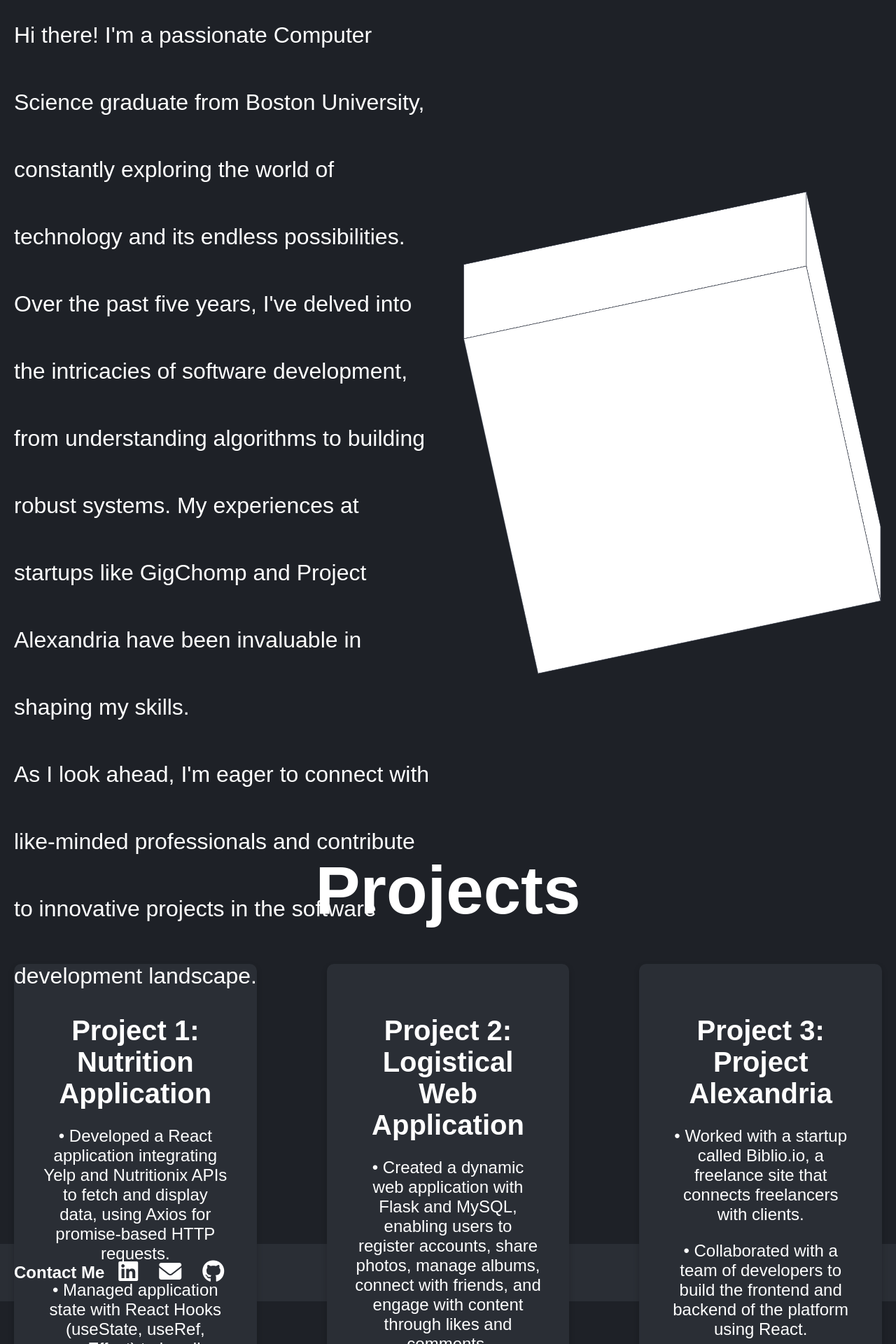
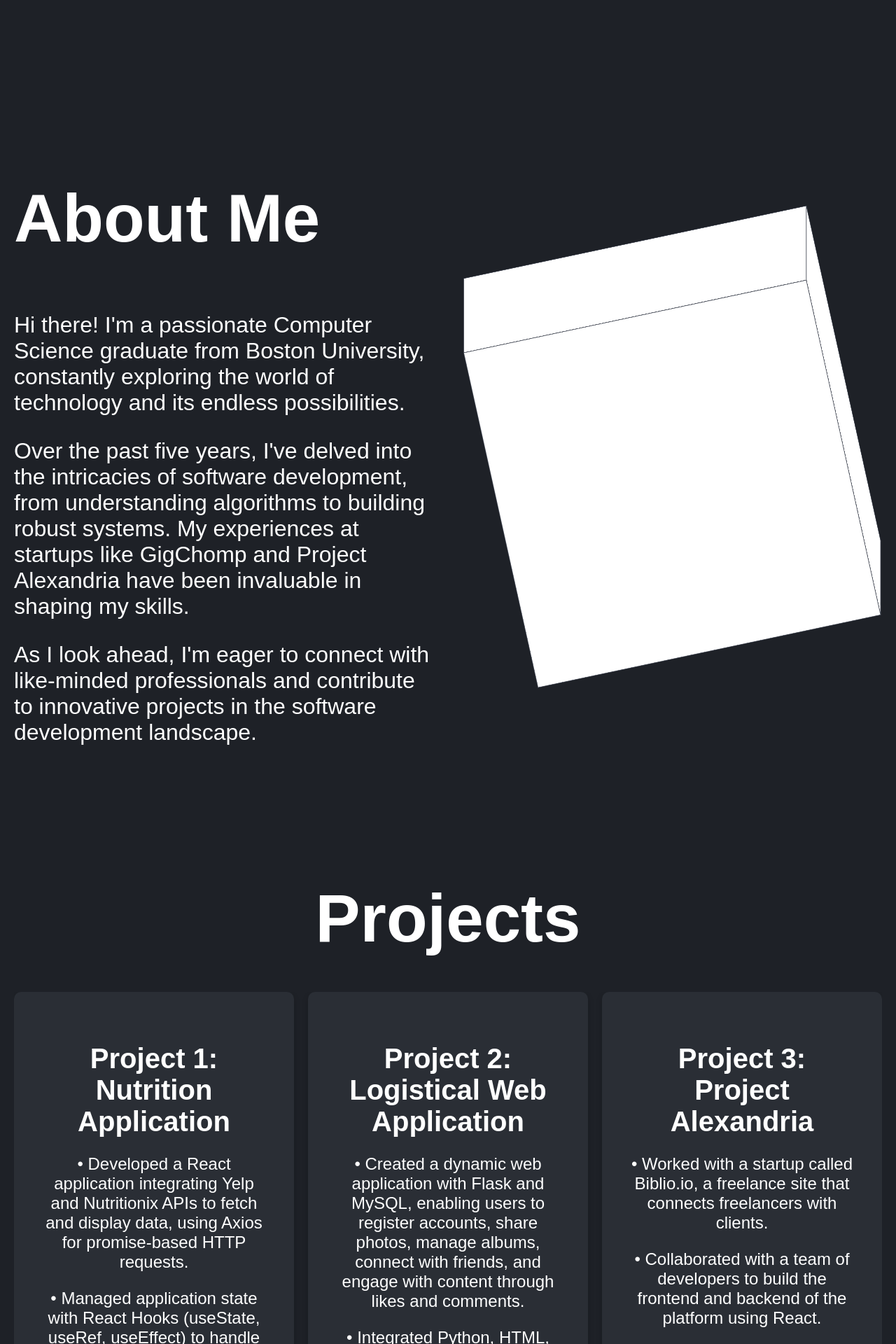
Before and after one commit to bdauria1/Portfolio-Website, a React (Create React App) app in the folder my-react-app/: page / in a window 1280 px wide. Shown: the part 740-2660 px from the top of the page at 70% size. Built offline with nearby package versions, Linux system fonts and the light colour scheme.

Commit message:
Update 10
fixed more issues with screen size

```diff
--- a/my-react-app/src/App.css
+++ b/my-react-app/src/App.css
@@ -1,3 +1,4 @@
+/* General styles */
 html {
   scroll-behavior: smooth;
 }
@@ -37,6 +38,7 @@ body {
   font-size: 2rem;
 }
 
+/* Sections */
 .section {
   color: white;
   padding: 20px;
@@ -67,7 +69,7 @@ body {
   justify-content: center;
   align-items: center;
   text-align: center;
-  height: 95vh;
+  min-height: 95vh; /* Changed to min-height for better responsiveness */
 }
 
 .project-section {
@@ -76,7 +78,7 @@ body {
   align-items: center;
   text-align: center;
   padding: 40px 20px;
-  height: 75vh;
+  min-height: 75vh; /* Changed to min-height for better responsiveness */
 }
 
 .project-section h1 {
@@ -85,9 +87,11 @@ body {
 
 .project-list {
   display: flex;
-  flex-direction: row;
-  gap: 100px;
-  max-width: 3000px;
+  flex-wrap: nowrap; /* Ensure items stay in a single row */
+  justify-content: center;
+  gap: 20px;
+  overflow-x: auto; /* Enable horizontal scrolling on small screens */
+  padding-bottom: 20px; /* Add padding to handle horizontal scrolling */
 }
 
 .project-card {
@@ -95,8 +99,8 @@ body {
   border-radius: 10px;
   box-shadow: 0 4px 8px rgba(0, 0, 0, 0.2);
   padding: 40px;
-  width: 100%;
-  height: 85%;
+  width: 80%; /* Adjusted width for better responsiveness */
+  max-width: 400px; /* Limit maximum width for smaller screens */
   transition: transform 0.3s ease-in-out, box-shadow 0.3s ease-in-out;
 }
 
@@ -125,52 +129,13 @@ body {
   text-decoration: underline;
 }
 
-@keyframes fadeIn {
-  0% {
-    opacity: 0;
-    transform: translateY(-20px);
-  }
-  100% {
-    opacity: 1;
-    transform: translateY(0);
-  }
-}
-
-.about-section {
-  opacity: 0;
-  transform: translateY(20px);
-  transition: opacity 0.6s ease-out, transform 0.6s ease-out;
-}
-
-.about-section.visible {
-  opacity: 1;
-  transform: translateY(0);
-}
-
-.about-section h1 {
-  animation: fadeIn 1s ease-in-out;
-  margin-bottom: 20px;
-  text-align: center;
-}
-
-.about-section p,
-.about-section h2,
-.about-section ul {
-  animation: fadeIn 1s ease-in-out;
-  animation-delay: 1s;
-  animation-fill-mode: backwards;
-  max-width: 1000px;
-  margin: 0 auto;
-  line-height: 3;
-}
-
+/* About section */
 .about-section {
   display: flex;
-  flex-direction: row;
   justify-content: center;
   align-items: center;
   text-align: left;
-  height: 110vh;
+  min-height: 110vh; /* Changed to min-height for better responsiveness */
   color: white;
   padding: 40px 20px;
 }
@@ -188,6 +153,7 @@ body {
   padding-left: 20px;
 }
 
+/* Cube animation */
 .cube {
   width: 500px;
   height: 500px;
@@ -236,6 +202,7 @@ body {
   }
 }
 
+/* Contact section */
 .contact-section {
   background-color: #2a2e35;
   color: #ffffff;
@@ -243,10 +210,10 @@ body {
   padding: 7px 20px;
   display: flex;
   flex-direction: row;
-  align-items: left;
+  align-items: center;
 }
 
-.contact-section h2{
+.contact-section h2 {
   margin-right: 20px;
 }
 
@@ -271,3 +238,28 @@ body {
 .contact-links i {
   margin-right: 10px;
 }
+
+/* Media Queries */
+@media (min-width: 1200px) {
+  .project-card {
+    width: 30%; /* Adjusted width for larger screens */
+  }
+}
+
+@media (max-width: 992px) {
+  .project-card {
+    width: 45%; /* Adjusted width for medium screens */
+  }
+}
+
+@media (max-width: 768px) {
+  .project-card {
+    width: 70%; /* Adjusted width for smaller screens */
+  }
+}
+
+@media (max-width: 576px) {
+  .project-card {
+    width: 80%; /* Adjusted width for extra small screens */
+  }
+}
```
